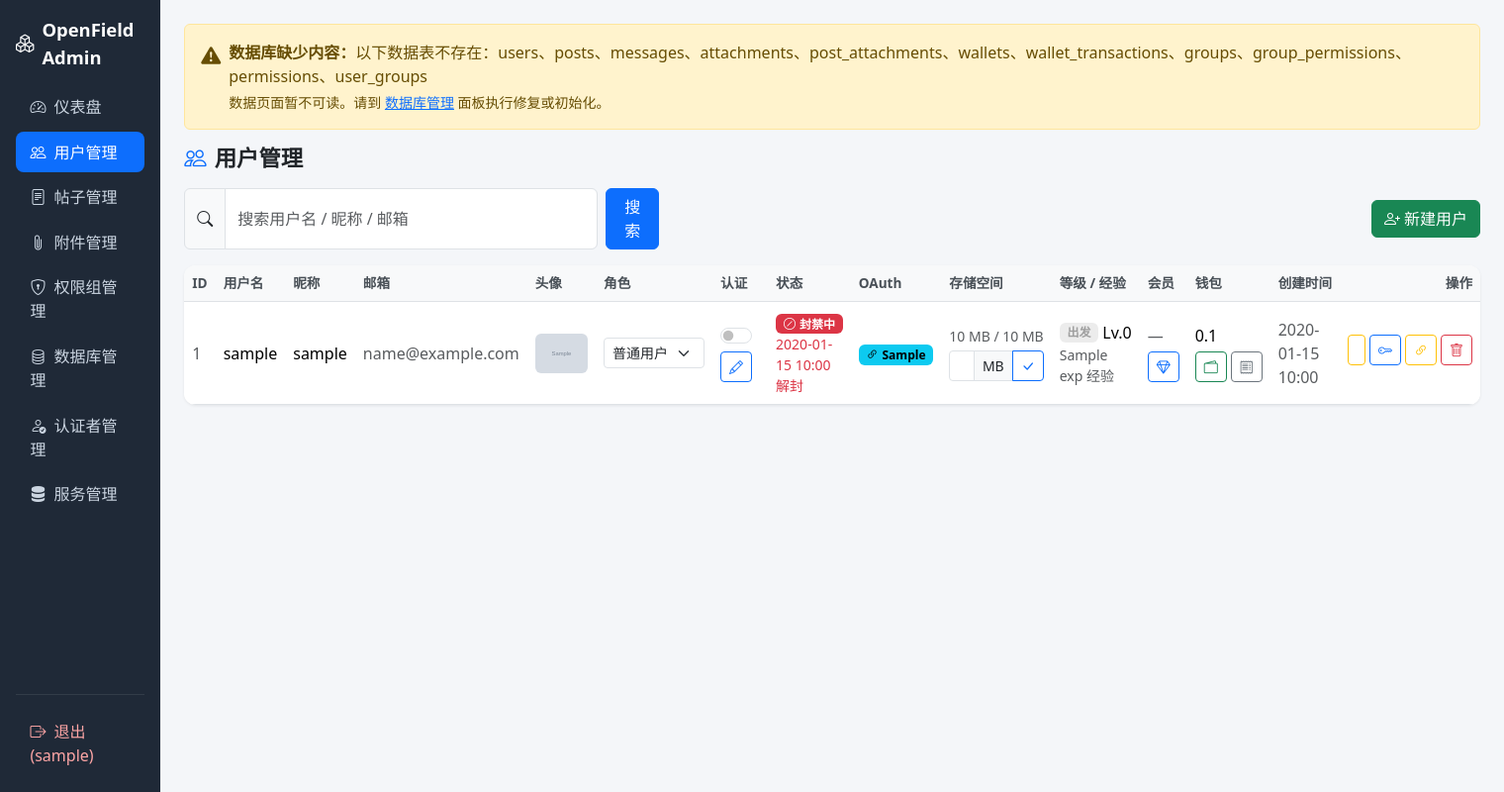
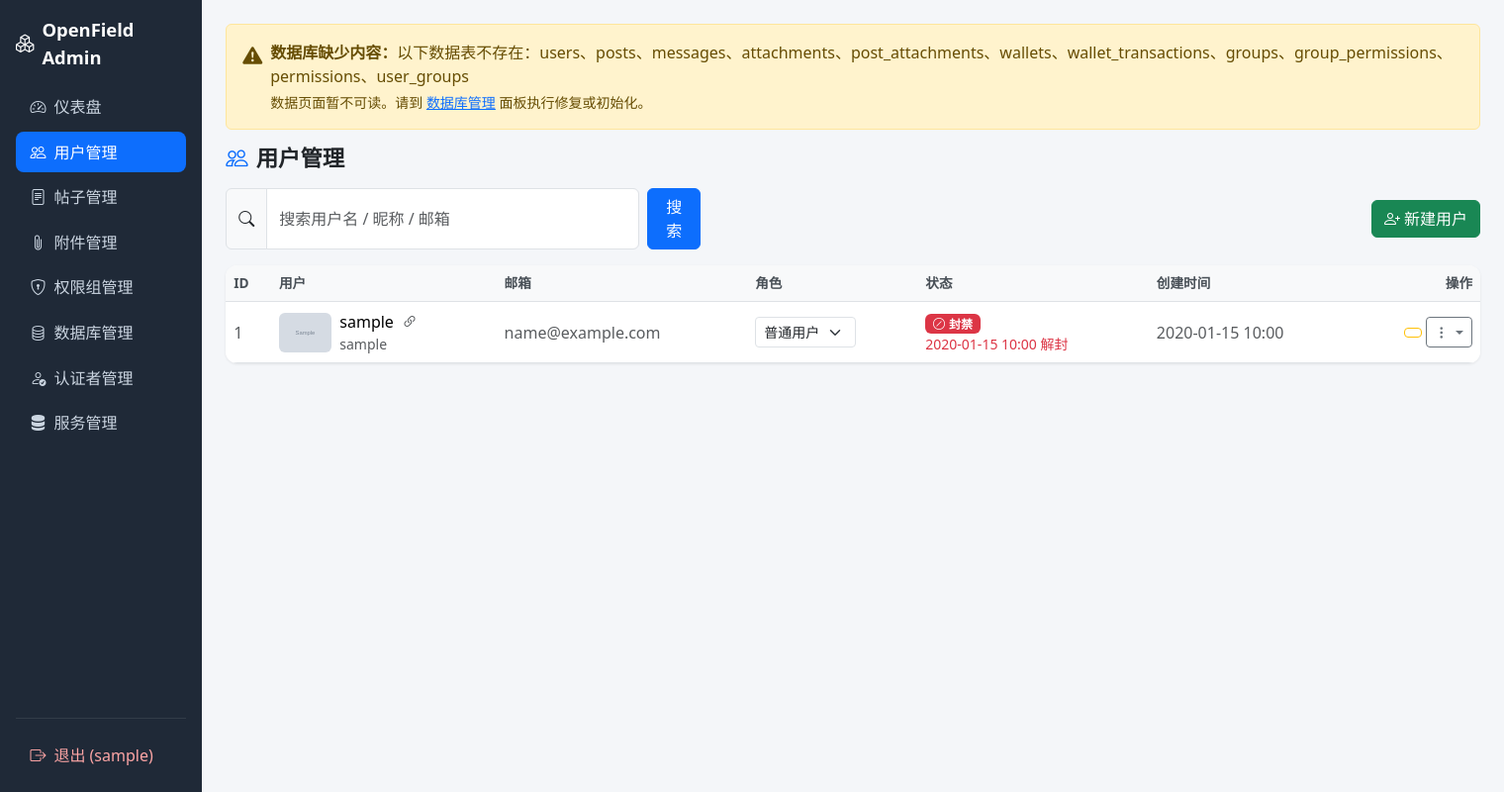
Before and after one commit to MidSanCode/OpenField-dashboard, a Flask app: page /users in a window 1520 px wide. Shown: the whole page at 99% size. Run offline with Flask 3, Linux system fonts and the light colour scheme; the visitor is signed in with stand-in values (Sample User, id 1); grey boxes marked "Sample" are stand-in pictures; a database or web service that is not in the repository returns one stand-in record (values such as "Sample title"); some libraries are stand-ins or nearby versions.

Commit message:
:art: improve: declutter user list and move infrequent actions into a per-row menu

```diff
--- a/templates/users.html
+++ b/templates/users.html
@@ -21,22 +21,29 @@
     <table class="table align-middle">
       <thead>
         <tr>
-          <th>ID</th><th>用户名</th><th>昵称</th><th>邮箱</th><th>头像</th>
-          <th>角色</th><th>认证</th><th>状态</th><th>OAuth</th><th>存储空间</th><th>等级 / 经验</th><th>会员</th><th>钱包</th><th>创建时间</th><th class="text-end">操作</th>
+          <th>ID</th><th>用户</th><th>邮箱</th><th>角色</th><th>状态</th><th>创建时间</th><th class="text-end">操作</th>
         </tr>
       </thead>
       <tbody>
         {% for u in users %}
         <tr>
           <td class="text-muted">{{ u.id }}</td>
-          <td class="fw-medium">{{ u.username }}</td>
-          <td>{{ u.nickname }}</td>
-          <td class="text-muted">{{ u.email }}</td>
           <td>
+            <div class="d-flex align-items-center gap-2">
               {% if u.avatar_url %}
                 <img class="img-thumb rounded-2" src="{{ u.avatar_url }}" alt="avatar">
               {% endif %}
+              <div>
+                <div class="fw-medium">
+                  {{ u.username }}
+                  {% if u.is_verified %}<i class="bi bi-patch-check-fill text-primary ms-1" title="已认证"></i>{% endif %}
+                  {% if u.oauth2_provider %}<i class="bi bi-link-45deg ms-1 text-muted" title="OAuth：{{ u.oauth2_provider }}"></i>{% endif %}
+                </div>
+                {% if u.nickname %}<div class="small text-muted">{{ u.nickname }}</div>{% endif %}
+              </div>
+            </div>
           </td>
+          <td class="text-muted">{{ u.email }}</td>
           <td>
             <form method="post" action="{{ url_for('user_role', user_id=u.id) }}">
               <select name="role" class="form-select form-select-sm" style="width: auto;" onchange="this.form.submit()">
@@ -46,52 +53,8 @@
             </form>
           </td>
           <td>
-            <form method="post" action="{{ url_for('user_verified', user_id=u.id) }}" title="认证标记 (全局显示在昵称后)">
-              <div class="form-check form-switch m-0">
-                <input type="hidden" name="verified" value="0">
-                <input type="checkbox" class="form-check-input" name="verified" value="1"
-                       {{ 'checked' if u.is_verified }} onchange="this.form.submit()">
-              </div>
-            </form>
-            <button class="btn btn-sm btn-outline-primary mt-1" data-bs-toggle="modal" data-bs-target="#verifyModal{{ u.id }}" title="编辑认证详情">
-              <i class="bi bi-pencil"></i>
-            </button>
-            {% if u.is_verified and u.verified_note %}
-            <div class="small text-muted mt-1" style="max-width: 140px; overflow: hidden; text-overflow: ellipsis; white-space: nowrap;" title="{{ u.verified_note }}">
-              {{ u.verified_note[:40] }}{% if u.verified_note|length > 40 %}...{% endif %}
-            </div>
-            {% endif %}
-            <div class="modal fade" id="verifyModal{{ u.id }}" tabindex="-1" aria-hidden="true">
-              <div class="modal-dialog">
-                <div class="modal-content">
-                  <form method="post" action="{{ url_for('user_verified', user_id=u.id) }}">
-                    <div class="modal-header">
-                      <h5 class="modal-title"><i class="bi bi-patch-check me-2"></i>认证：{{ u.username }}</h5>
-                      <button type="button" class="btn-close" data-bs-dismiss="modal" aria-label="Close"></button>
-                    </div>
-                    <div class="modal-body">
-                      <div class="mb-3">
-                        <label class="form-label">认证对象</label>
-                        <input type="text" class="form-control" name="verified_by" value="{{ u.verified_by or '' }}" placeholder="例如：知名博主、官方账号">
-                      </div>
-                      <div class="mb-3">
-                        <label class="form-label">认证内容</label>
-                        <textarea class="form-control" name="verified_note" rows="3" placeholder="认证说明（展示在资料页）">{{ u.verified_note or '' }}</textarea>
-                      </div>
-                    </div>
-                    <div class="modal-footer">
-                      <input type="hidden" name="verified" value="{{ '1' if u.is_verified else '0' }}">
-                      <button type="button" class="btn btn-outline-secondary" data-bs-dismiss="modal">取消</button>
-                      <button type="submit" class="btn btn-primary">保存认证</button>
-                    </div>
-                  </form>
-                </div>
-              </div>
-            </div>
-          </td>
-          <td>
             {% if u.status == 'banned' %}
-              <span class="badge text-bg-danger"><i class="bi bi-slash-circle me-1"></i>封禁中</span>
+              <span class="badge text-bg-danger"><i class="bi bi-slash-circle me-1"></i>封禁</span>
               {% if u.banned_until %}
                 <div class="small text-danger" title="解封时间">
                   {{ u.banned_until.strftime('%Y-%m-%d %H:%M') }} 解封
@@ -105,55 +68,156 @@
               <span class="badge text-bg-success"><i class="bi bi-check-circle me-1"></i>正常</span>
             {% endif %}
           </td>
-          <td>
+          <td class="text-muted text-nowrap">{{ u.created_at.strftime('%Y-%m-%d %H:%M') }}</td>
+          <td class="text-end text-nowrap">
+            <div class="d-inline-flex gap-1 align-items-center">
+              <a class="btn btn-sm btn-outline-warning" href="{{ url_for('user_punishment_history', user_id=u.id) }}" title="处罚 / 封禁">
+                <i class="bi bi-gavel"></i>
+              </a>
+              <div class="dropdown">
+                <button class="btn btn-sm btn-outline-secondary dropdown-toggle" type="button" data-bs-toggle="dropdown" aria-expanded="false" title="更多操作">
+                  <i class="bi bi-three-dots-vertical"></i>
+                </button>
+                <ul class="dropdown-menu dropdown-menu-end shadow-sm">
+                  <li>
+                    <a class="dropdown-item" href="#" data-bs-toggle="modal" data-bs-target="#verifyModal{{ u.id }}">
+                      <i class="bi bi-patch-check me-2 text-primary"></i>认证
+                      {% if u.is_verified %}<i class="bi bi-check-circle-fill text-success ms-1"></i>
+                        {% if u.verified_note %}<span class="text-muted small">{{ u.verified_note[:24] }}{% if u.verified_note|length > 24 %}…{% endif %}</span>{% endif %}
+                      {% endif %}
+                    </a>
+                  </li>
+                  <li>
+                    <a class="dropdown-item" href="#" data-bs-toggle="modal" data-bs-target="#quotaModal{{ u.id }}">
+                      <i class="bi bi-hdd me-2 text-primary"></i>存储空间
+                      <span class="text-muted small">{{ (u.storage_used / 1048576) | round(1) }} / {{ (u.storage_quota / 1048576) | round(1) }} MB</span>
+                    </a>
+                  </li>
+                  <li>
+                    <a class="dropdown-item" href="#" data-bs-toggle="modal" data-bs-target="#memberModal{{ u.id }}">
+                      <i class="bi bi-gem me-2 text-primary"></i>会员
+                      <span class="text-muted small">
+                        {% if u.member_level and u.member_level > 0 %}{{ u.member_tier_name }}{% if not u.member_active %}（已过期）{% endif %}{% else %}无{% endif %}
+                      </span>
+                    </a>
+                  </li>
+                  <li>
+                    <a class="dropdown-item" href="#" data-bs-toggle="modal" data-bs-target="#walletModal{{ u.id }}">
+                      <i class="bi bi-wallet2 me-2 text-success"></i>钱包
+                      <span class="text-muted small">{{ (u.wallet_balance / 100) | round(2) }}</span>
+                    </a>
+                  </li>
+                  <li>
+                    <a class="dropdown-item" href="{{ url_for('user_wallet_history', user_id=u.id) }}">
+                      <i class="bi bi-receipt me-2 text-secondary"></i>钱包记录
+                    </a>
+                  </li>
+                  <li>
+                    <span class="dropdown-item-text small text-muted">
+                      <i class="bi bi-star me-2"></i>Lv.{{ u.level }} · {{ u.exp or 0 }} 经验
+                    </span>
+                  </li>
                   {% if u.oauth2_provider %}
-              <span class="badge text-bg-info"><i class="bi bi-link-45deg me-1"></i>{{ u.oauth2_provider }}</span>
+                  <li>
+                    <form method="post" action="{{ url_for('user_unbind_oauth', user_id=u.id) }}"
+                          onsubmit="return confirm('确认解绑 {{ u.username }} 的 {{ u.oauth2_provider }} 账号?')">
+                      <button class="dropdown-item" type="submit">
+                        <i class="bi bi-link-45deg me-2 text-warning"></i>解绑 OAuth（{{ u.oauth2_provider }}）
+                      </button>
+                    </form>
+                  </li>
+                  {% endif %}
+                  <li><hr class="dropdown-divider"></li>
+                  <li>
+                    <a class="dropdown-item" href="#" data-bs-toggle="modal" data-bs-target="#resetPw{{ u.id }}">
+                      <i class="bi bi-key me-2 text-primary"></i>重置密码
+                    </a>
+                  </li>
+                  <li>
+                    <form method="post" action="{{ url_for('user_delete', user_id=u.id) }}"
+                          onsubmit="return confirm('确认删除用户 {{ u.username }}? 其帖子与消息将一并删除。')">
+                      <button class="dropdown-item text-danger" type="submit">
+                        <i class="bi bi-trash me-2"></i>删除用户
+                      </button>
+                    </form>
+                  </li>
+                </ul>
+              </div>
+            </div>
+          </td>
+        </tr>
         {% else %}
-              <span class="text-muted">—</span>
-            {% endif %}
-          </td>
-          <td>
-            <div class="text-nowrap small text-muted">
-              {{ (u.storage_used / 1048576) | round(1) }} MB / {{ (u.storage_quota / 1048576) | round(1) }} MB
+        <tr><td colspan="7" class="text-center text-muted py-4">没有找到用户</td></tr>
+        {% endfor %}
+      </tbody>
+    </table>
   </div>
-            <form method="post" action="{{ url_for('user_quota', user_id=u.id) }}" class="d-flex gap-1 mt-1" style="max-width: 240px;">
-              <div class="input-group input-group-sm">
-                <input type="number" step="0.5" min="0.5" class="form-control" name="quota_mb"
-                       value="{{ (u.storage_quota / 1048576) | round(1) }}" title="容量 (MB)">
-                <span class="input-group-text">MB</span>
-                <button class="btn btn-outline-primary" type="submit" title="保存容量"><i class="bi bi-check-lg"></i></button>
+</div>
+
+{% for u in users %}
+<div class="modal fade" id="verifyModal{{ u.id }}" tabindex="-1" aria-hidden="true">
+  <div class="modal-dialog">
+    <div class="modal-content">
+      <form method="post" action="{{ url_for('user_verified', user_id=u.id) }}">
+        <div class="modal-header">
+          <h5 class="modal-title"><i class="bi bi-patch-check me-2"></i>认证：{{ u.username }}</h5>
+          <button type="button" class="btn-close" data-bs-dismiss="modal" aria-label="Close"></button>
+        </div>
+        <div class="modal-body">
+          <div class="mb-3 form-check">
+            <input type="checkbox" class="form-check-input" id="verifyToggle{{ u.id }}" name="verified" value="1"
+                   {{ 'checked' if u.is_verified }}>
+            <label class="form-check-label" for="verifyToggle{{ u.id }}">启用认证标记</label>
+          </div>
+          <div class="mb-3">
+            <label class="form-label">认证对象</label>
+            <input type="text" class="form-control" name="verified_by" value="{{ u.verified_by or '' }}" placeholder="例如：知名博主、官方账号">
+          </div>
+          <div class="mb-3">
+            <label class="form-label">认证内容</label>
+            <textarea class="form-control" name="verified_note" rows="3" placeholder="认证说明（展示在资料页）">{{ u.verified_note or '' }}</textarea>
+          </div>
+        </div>
+        <div class="modal-footer">
+          <button type="button" class="btn btn-outline-secondary" data-bs-dismiss="modal">取消</button>
+          <button type="submit" class="btn btn-primary">保存认证</button>
         </div>
       </form>
-          </td>
-          <td>
-            <div class="d-flex align-items-center gap-1">
-              <span class="badge" style="background-color: {{ u.tier_color }}33; color: {{ u.tier_color }};">
-                {{ u.tier_name }}
-              </span>
-              <span class="fw-medium">Lv.{{ u.level }}</span>
     </div>
-            <div class="small text-muted">{{ u.exp or 0 }} 经验</div>
-          </td>
-          <td>
-            {% if u.member_level and u.member_level > 0 %}
-              <span class="badge {{ 'text-bg-success' if u.member_active else 'badge-soft-pending' }}">
-                {{ u.member_tier_name }}
-              </span>
-              <div class="small text-muted">
-                {% if u.member_expires_at %}
-                  {{ u.member_expires_at.strftime('%Y-%m-%d') }}
-                  {% if not u.member_active %}（已过期）{% endif %}
-                {% else %}
-                  永久
-                {% endif %}
   </div>
-            {% else %}
-              <span class="text-muted">—</span>
-            {% endif %}
-            <button class="btn btn-sm btn-outline-primary mt-1" data-bs-toggle="modal"
-                    data-bs-target="#memberModal{{ u.id }}" title="授予 / 修改会员">
-              <i class="bi bi-gem"></i>
-            </button>
+</div>
+
+<div class="modal fade" id="quotaModal{{ u.id }}" tabindex="-1" aria-hidden="true">
+  <div class="modal-dialog modal-dialog-centered">
+    <div class="modal-content text-start">
+      <form method="post" action="{{ url_for('user_quota', user_id=u.id) }}">
+        <div class="modal-header">
+          <h5 class="modal-title"><i class="bi bi-hdd me-2"></i>存储空间：{{ u.username }}</h5>
+          <button type="button" class="btn-close" data-bs-dismiss="modal" aria-label="Close"></button>
+        </div>
+        <div class="modal-body">
+          <p class="text-muted small mb-3">
+            已用 <strong>{{ (u.storage_used / 1048576) | round(1) }}</strong> MB，
+            当前配额 <strong>{{ (u.storage_quota / 1048576) | round(1) }}</strong> MB
+          </p>
+          <div class="mb-3">
+            <label class="form-label">容量配额（MB）</label>
+            <div class="input-group">
+              <input type="number" step="0.5" min="0.5" class="form-control" name="quota_mb"
+                     value="{{ (u.storage_quota / 1048576) | round(1) }}">
+              <span class="input-group-text">MB</span>
+            </div>
+          </div>
+        </div>
+        <div class="modal-footer">
+          <button type="button" class="btn btn-outline-secondary" data-bs-dismiss="modal">取消</button>
+          <button type="submit" class="btn btn-primary"><i class="bi bi-check-lg me-1"></i>保存</button>
+        </div>
+      </form>
+    </div>
+  </div>
+</div>
+
 <div class="modal fade" id="memberModal{{ u.id }}" tabindex="-1" aria-hidden="true">
   <div class="modal-dialog modal-dialog-centered">
     <div class="modal-content text-start">
@@ -189,17 +253,7 @@
     </div>
   </div>
 </div>
-          </td>
-          <td>
-            <div class="text-nowrap fw-medium">{{ (u.wallet_balance / 100) | round(2) }}</div>
-            <div class="d-inline-flex gap-1 mt-1">
-              <button class="btn btn-sm btn-outline-success" data-bs-toggle="modal" data-bs-target="#walletModal{{ u.id }}" title="调整余额">
-                <i class="bi bi-wallet2"></i>
-              </button>
-              <a class="btn btn-sm btn-outline-secondary" href="{{ url_for('user_wallet_history', user_id=u.id) }}" title="查看余额记录">
-                <i class="bi bi-receipt"></i>
-              </a>
-            </div>
+
 <div class="modal fade" id="walletModal{{ u.id }}" tabindex="-1" aria-hidden="true">
   <div class="modal-dialog modal-dialog-centered">
     <div class="modal-content text-start">
@@ -229,32 +283,7 @@
     </div>
   </div>
 </div>
-          </td>
-          <td class="text-muted">{{ u.created_at.strftime('%Y-%m-%d %H:%M') }}</td>
-          <td class="text-end">
-            <div class="d-inline-flex gap-1">
-              <a class="btn btn-sm btn-outline-warning" href="{{ url_for('user_punishment_history', user_id=u.id) }}" title="处罚 / 封禁">
-                <i class="bi bi-gavel"></i>
-              </a>
-              <button type="button" class="btn btn-sm btn-outline-primary" data-bs-toggle="modal"
-                      data-bs-target="#resetPw{{ u.id }}" title="重置密码">
-                <i class="bi bi-key"></i>
-              </button>
-              {% if u.oauth2_provider %}
-              <form method="post" action="{{ url_for('user_unbind_oauth', user_id=u.id) }}" class="d-inline"
-                    onsubmit="return confirm('确认解绑 {{ u.username }} 的 {{ u.oauth2_provider }} 账号?')">
-                <button class="btn btn-sm btn-outline-warning" type="submit" title="解绑 OAuth">
-                  <i class="bi bi-link-45deg"></i>
-                </button>
-              </form>
-              {% endif %}
-              <form method="post" action="{{ url_for('user_delete', user_id=u.id) }}" class="d-inline"
-                    onsubmit="return confirm('确认删除用户 {{ u.username }}? 其帖子与消息将一并删除。')">
-                <button class="btn btn-sm btn-outline-danger" type="submit" title="删除">
-                  <i class="bi bi-trash"></i>
-                </button>
-              </form>
-            </div>
+
 <div class="modal fade" id="resetPw{{ u.id }}" tabindex="-1" aria-hidden="true">
   <div class="modal-dialog modal-dialog-centered">
     <div class="modal-content text-start">
@@ -279,13 +308,5 @@
     </div>
   </div>
 </div>
-          </td>
-        </tr>
-        {% else %}
-        <tr><td colspan="15" class="text-center text-muted py-4">没有找到用户</td></tr>
 {% endfor %}
-      </tbody>
-    </table>
-  </div>
-</div>
 {% endblock %}
```
Lines whose indentation alone changed are shown as unchanged.
